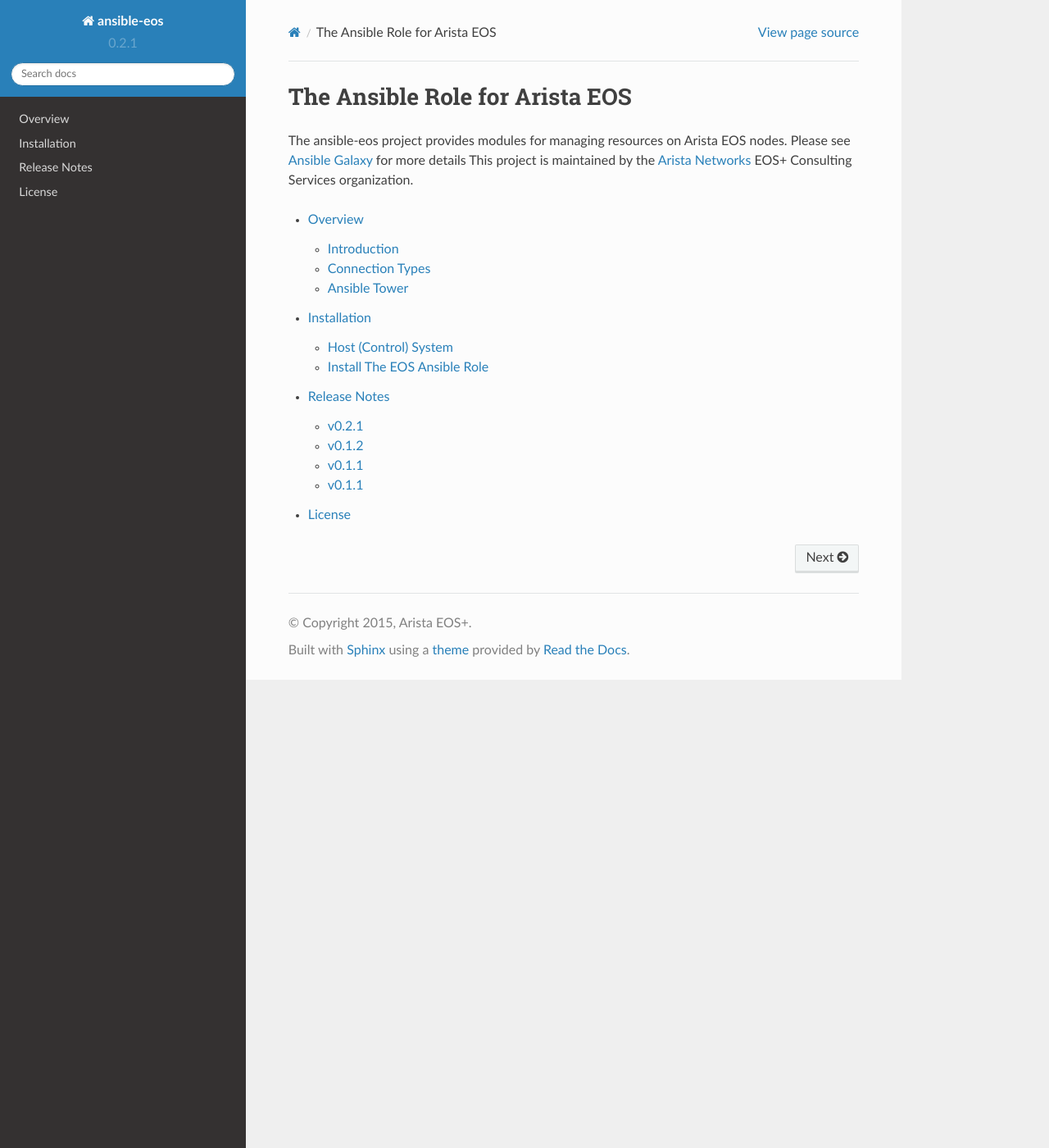
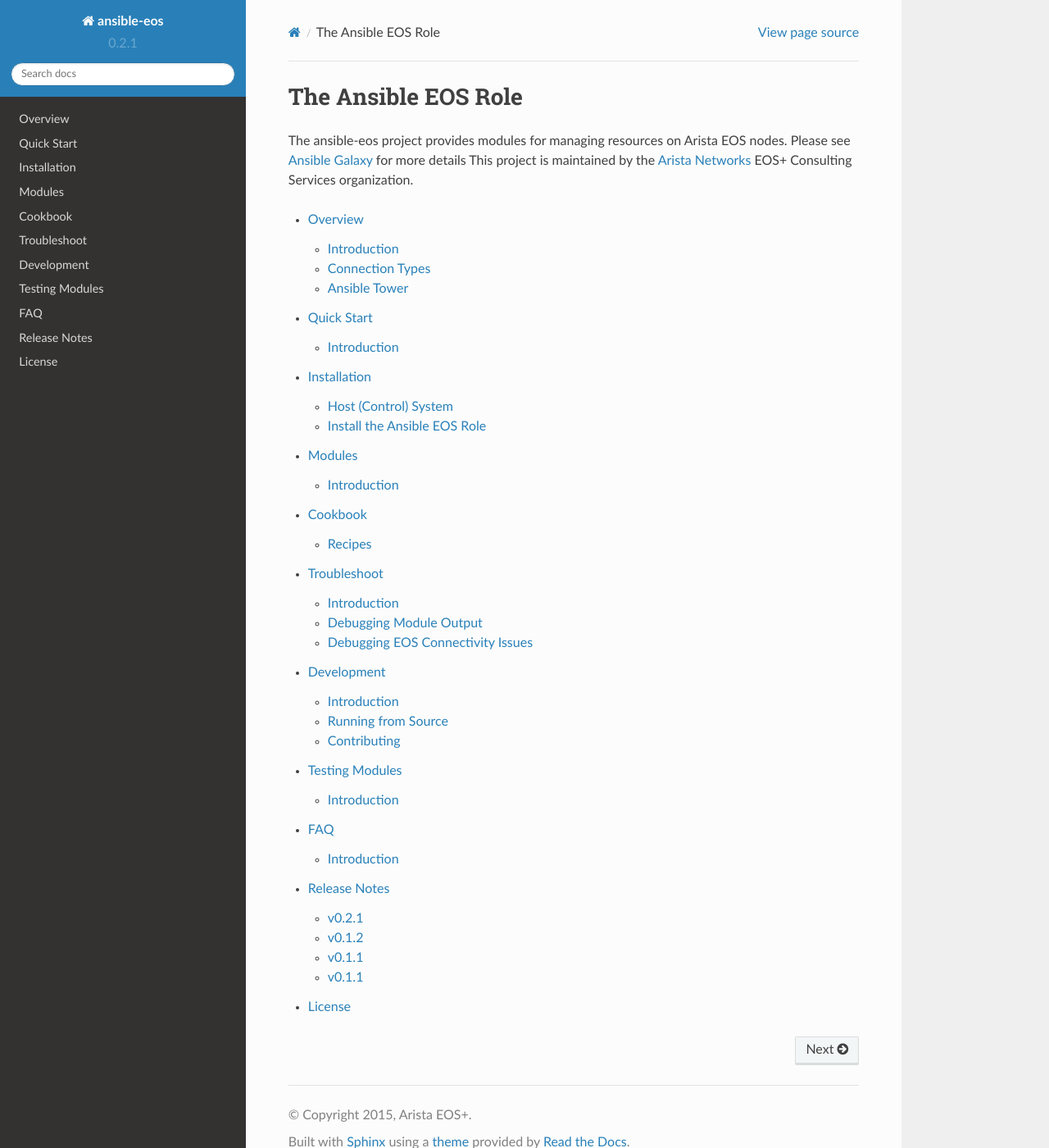
Before and after one commit to lruslan/ansible-eos, a Sphinx documentation site: the page built from docs/index.rst, in a window 1280 px wide and 1400 px high. Shown: the whole window at 82% size. Built offline with Sphinx 7.4.7 and the Read the Docs theme 2.0.0, drawn with Linux system fonts in a browser that asks for light colours.

Commit message:
Update Doc structure  - Add new pages  - Update deployment image  - Add favicon (then add link to conf.py)

```diff
--- a/docs/conf.py
+++ b/docs/conf.py
@@ -137,7 +137,7 @@ pygments_style = 'sphinx'
 # The name of an image file (within the static path) to use as favicon of the
 # docs.  This file should be a Windows icon file (.ico) being 16x16 or 32x32
 # pixels large.
-# html_favicon = None
+html_favicon = '_img/favicon.ico'
 
 # Add any paths that contain custom static files (such as style sheets) here,
 # relative to this directory. They are copied after the builtin static files,
--- /dev/null
+++ b/docs/development.rst
@@ -0,0 +1,15 @@
+###########
+Development
+###########
+
+************
+Introduction
+************
+
+*******************
+Running from Source
+*******************
+
+************
+Contributing
+************
--- /dev/null
+++ b/docs/faq.rst
@@ -0,0 +1,7 @@
+###
+FAQ
+###
+
+************
+Introduction
+************
--- a/docs/index.rst
+++ b/docs/index.rst
@@ -1,5 +1,7 @@
-The Ansible Role for Arista EOS
-===============================
+####################
+The Ansible EOS Role
+####################
+
 The ansible-eos project provides modules for managing resources on Arista EOS
 nodes. Please see `Ansible Galaxy <https://galaxy.ansible.com/list#/roles/1359>`_ for more details
 This project is maintained by the `Arista Networks <http://arista.com/>`_ EOS+ Consulting Services organization.
@@ -8,6 +10,13 @@ This project is maintained by the `Arista Networks <http://arista.com/>`_ EOS+ C
    :maxdepth: 2
 
    overview
+   quickstart
    install
-   releaseNotes
+   modules
+   cookbook
+   troubleshoot
+   development
+   testing-modules
+   faq
+   release-notes
    license
--- a/docs/install.rst
+++ b/docs/install.rst
@@ -52,7 +52,7 @@ simply enter the following command from a shell prompt.
   sudo pip install ansible
 
 ****************************
-Install The EOS Ansible Role
+Install the Ansible EOS Role
 ****************************
 Arista EOS+ Consulting Services maintains a set of modules that provide
 native integration with Ansible. All of the modules are available via
@@ -87,6 +87,7 @@ second command as the <tag name>.
 For instance, to use the v1.0 release, enter the command
 
 .. code-block:: console
+
   git checkout tags/v1.0
 
 
--- /dev/null
+++ b/docs/modules.rst
@@ -0,0 +1,7 @@
+#######
+Modules
+#######
+
+************
+Introduction
+************
--- /dev/null
+++ b/docs/quickstart.rst
@@ -0,0 +1,7 @@
+###########
+Quick Start
+###########
+
+************
+Introduction
+************
--- /dev/null
+++ b/docs/testing-modules.rst
@@ -0,0 +1,7 @@
+###############
+Testing Modules
+###############
+
+************
+Introduction
+************
--- /dev/null
+++ b/docs/troubleshoot.rst
@@ -0,0 +1,15 @@
+############
+Troubleshoot
+############
+
+************
+Introduction
+************
+
+***********************
+Debugging Module Output
+***********************
+
+*********************************
+Debugging EOS Connectivity Issues
+*********************************
```
Also changed, not shown: docs/_cookbook-recipes/foo1.rst (added, +29 -0 lines), docs/cookbook.rst (added, +16 -0 lines), docs/release-notes.rst (added, +12 -0 lines), docs/releaseNotes.rst (deleted, +0 -12 lines), docs/_img/ansible-deploy.jpg, docs/_img/arista_logo_jpg-11.jpg (added), docs/_img/favicon.ico (added), docs/release-notes-0.1.0.rst (renamed from docs/releaseNotes-0.1.0.rst), docs/release-notes-0.1.1.rst (renamed from docs/releaseNotes-0.1.1.rst), docs/release-notes-0.1.2.rst (renamed from docs/releaseNotes-0.1.2.rst), docs/release-notes-0.2.1.rst (renamed from docs/releaseNotes-0.2.1.rst).
